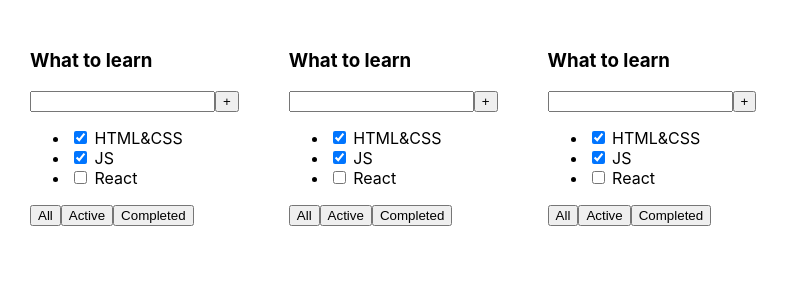
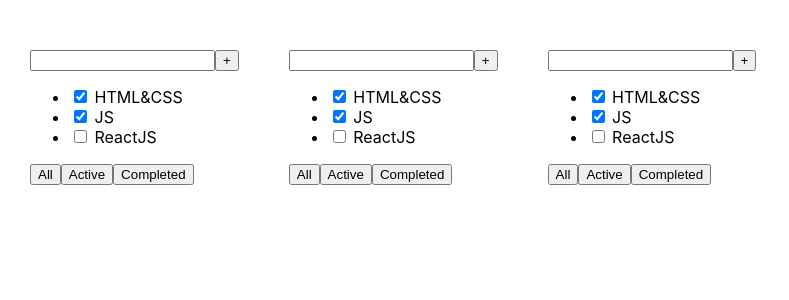
Before and after one commit to electrixky/todolist, a React (Create React App) app: page / in a window 1280 px wide. Shown: the top 300 px of the page, without its empty margins (0-789 px from the left). Built offline with nearby package versions, Linux system fonts and the light colour scheme.

Commit message:
created seperate Task component

```diff
--- /dev/null
+++ b/src/Button.tsx
@@ -0,0 +1,9 @@
+import React from 'react';
+
+type ButtonPropsType = {
+    text: string
+}
+
+export const Button = (props: ButtonPropsType) => {
+    return <button>{props.text}</button>
+};
--- /dev/null
+++ b/src/Task.tsx
@@ -0,0 +1,14 @@
+import React from "react";
+
+export type TaskPropsType = {
+    title: string
+    isDone: boolean
+}
+
+export function Task({title, isDone}: TaskPropsType) {
+    return (
+        <li>
+            <input type="checkbox" checked={isDone}/> <span>{title}</span>
+        </li>
+    )
+}
--- a/src/Todolist.tsx
+++ b/src/Todolist.tsx
@@ -1,23 +1,30 @@
 import React from "react";
+import {Button} from "./Button";
+import {Task} from "./Task";
 
-export const Todolist = () => {
+
+type PropsType = {
+    title: string
+}
+
+export function Todolist(props: PropsType) {
     return (
         <div>
             <div>
-                <h3>What to learn</h3>
+                <h3>{props.title}</h3>
                 <div>
                     <input/>
-                    <button>+</button>
+                    <Button text={"+"}/>
                 </div>
                 <ul>
-                    <li><input type="checkbox" checked={true}/> <span>HTML&CSS</span></li>
-                    <li><input type="checkbox" checked={true}/> <span>JS</span></li>
-                    <li><input type="checkbox" checked={false}/> <span>React</span></li>
+                    <Task title={"HTML&CSS"} isDone={true}/>
+                    <Task title={"JS"} isDone={true}/>
+                    <Task title={"ReactJS"} isDone={false}/>
                 </ul>
                 <div>
-                    <button>All</button>
-                    <button>Active</button>
-                    <button>Completed</button>
+                    <Button text={"All"}/>
+                    <Button text={"Active"}/>
+                    <Button text={"Completed"}/>
                 </div>
             </div>
         </div>
```
